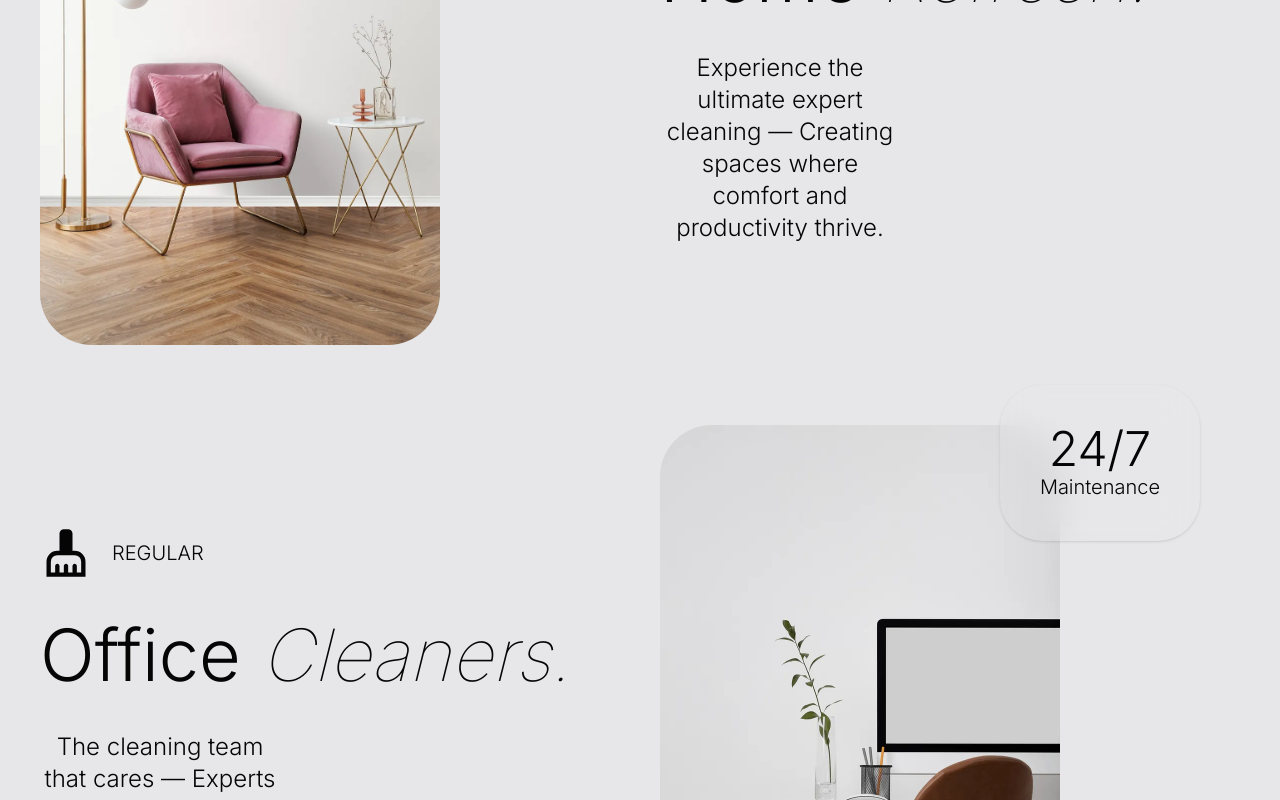
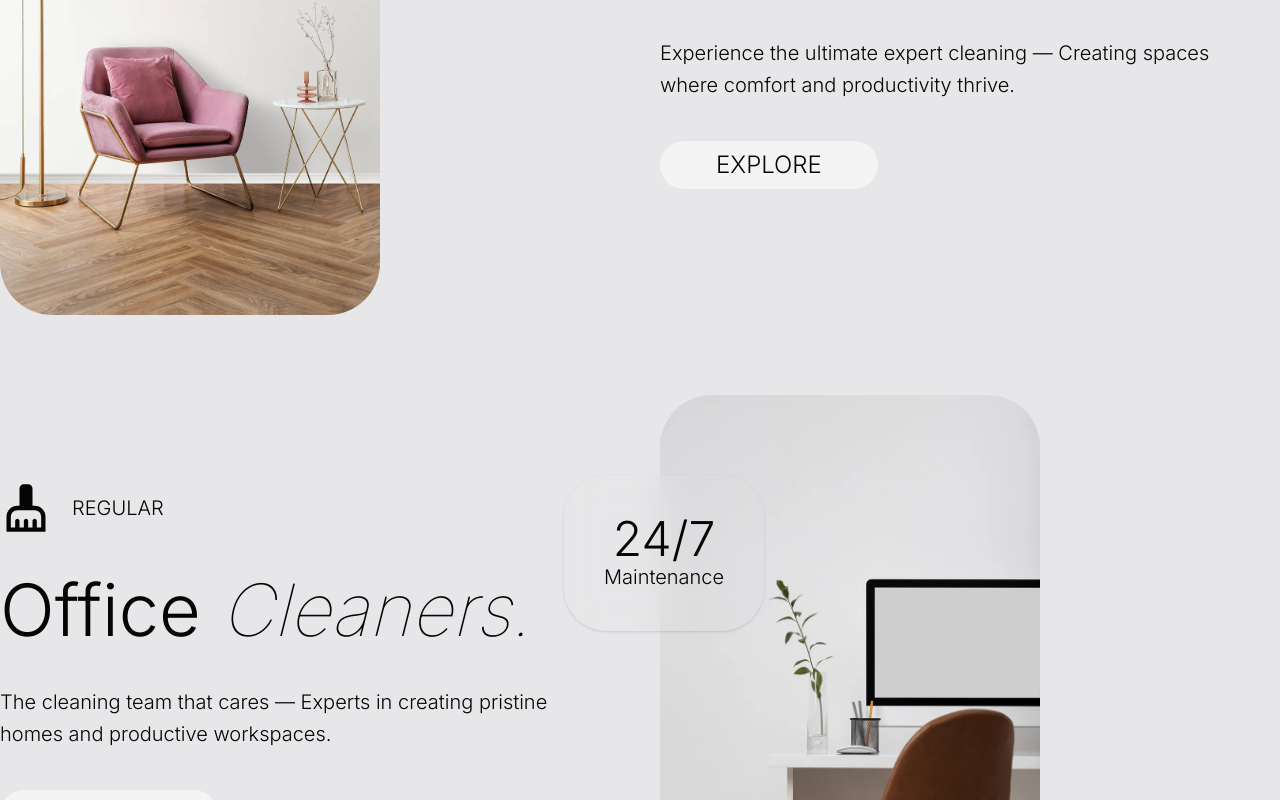
Before and after one commit to Yagya-Adh/clean, a Next.js app: page / in a window 1280 px wide. Shown: the part 1660-2460 px from the top of the page. Built offline with nearby package versions, Linux system fonts and the light colour scheme.

Commit message:
fix: hero section card

```diff
--- a/app/components/card/CardHeroBlock.tsx
+++ b/app/components/card/CardHeroBlock.tsx
@@ -11,6 +11,7 @@ interface IcardheroProps {
   iconPath: string;
   cleanCycle: string;
   cleanType: string;
+  positionCard: string;
 }
 const CardHeroBlock = ({
   head,
@@ -22,9 +23,10 @@ const CardHeroBlock = ({
   cleanType,
   imagePath,
   iconPath,
+  positionCard,
 }: IcardheroProps) => {
   return (
-    <section className="max-w-screen-xl mx-auto px-10 py-10">
+    <section className="max-w-screen-xl mx-auto py-10">
       <div className="grid grid-cols-1 md:grid-cols-2 gap-10 items-center">
         <aside className={`${textOrder} py-4`}>
           <div className="flex flex-row items-center">
@@ -44,20 +46,55 @@ const CardHeroBlock = ({
             {""}
             <span className="font-thin italic">{italicTitle}</span>
           </h5>
-          <p className="font-inter font-light max-w-60 text-xl md:text-2xl text-clean-black-10 text-center ">
+          <p className="font-inter font-light max-w-60 md:max-w-xl text-xl/8 text-clean-black-10 md:text-start text-center ">
             {describe}
           </p>
+
+          <div className="flex inset-0">
+            <a
+              className="
+              relative
+              flex
+              items-center
+              justify-center
+              cursor-pointer
+              uppercase
+              overflow-hidden
+              backdrop-blur-lg
+              rounded-full
+              bg-clean-smoke-white
+              text-clean-black-10
+              text-2xl
+              font-inter
+              font-light
+              px-14
+              py-5
+              h-12
+              w-45
+              my-10
+              "
+            >
+              <div className="overflow-hidden group">
+                <div className="translate-y-4 transform group-hover:-translate-y-16 ease-in-out transition-all duration-500  text-clean-black-10 ">
+                  EXPLORE
+                </div>
+                <div className="translate-y-10 transform group-hover:-translate-y-4 ease-in-out transition-all duration-500  text-clean-black-10 ">
+                  EXPLORE
+                </div>
+              </div>
+            </a>
+          </div>
         </aside>
         <aside>
           <div className="relative">
             <Image
               src={imagePath}
               alt="Cleaning spray icon"
-              width={400}
-              height={400}
+              width={380}
+              height={380}
               className="object-center object-cover rounded-[52px]"
             />
-            <div className="absolute -top-10 right-10 ">
+            <div className={positionCard}>
               <CardTag cleanCycle={cleanCycle} cleanType={cleanType} />
             </div>
           </div>
--- a/app/page.tsx
+++ b/app/page.tsx
@@ -16,6 +16,7 @@ const Home = () => {
         cleanType="Deep Cleaning"
         iconPath="/assets/icon/happyPlus.svg"
         imagePath="/assets/images/cleanhomerefresh.webp"
+        positionCard="absolute top-20 right-40"
       />
       <CardHeroBlock
         head="Regular"
@@ -27,6 +28,7 @@ const Home = () => {
         cleanType="Maintenance"
         iconPath="/assets/icon/brush.svg"
         imagePath="/assets/images/officeMaintenance.webp"
+        positionCard="absolute top-20 -left-24"
       />
       <FrequentlyAsk />
     </main>
```
